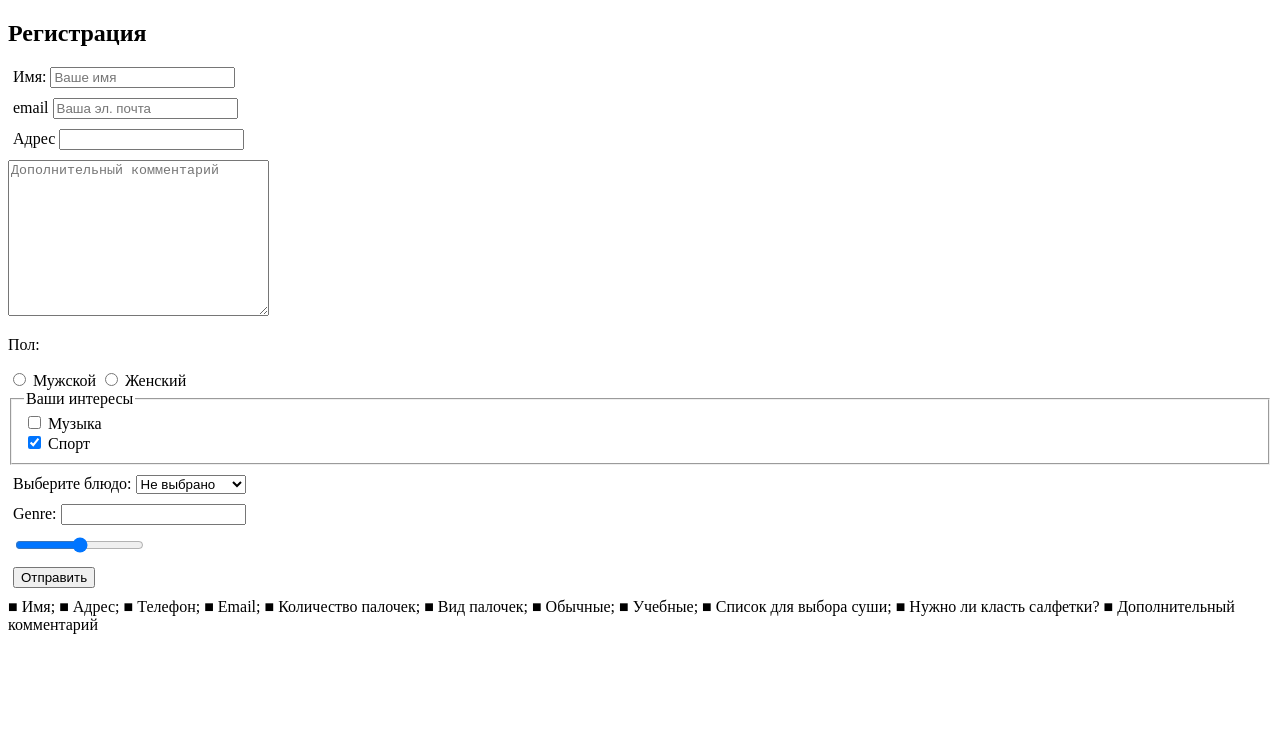
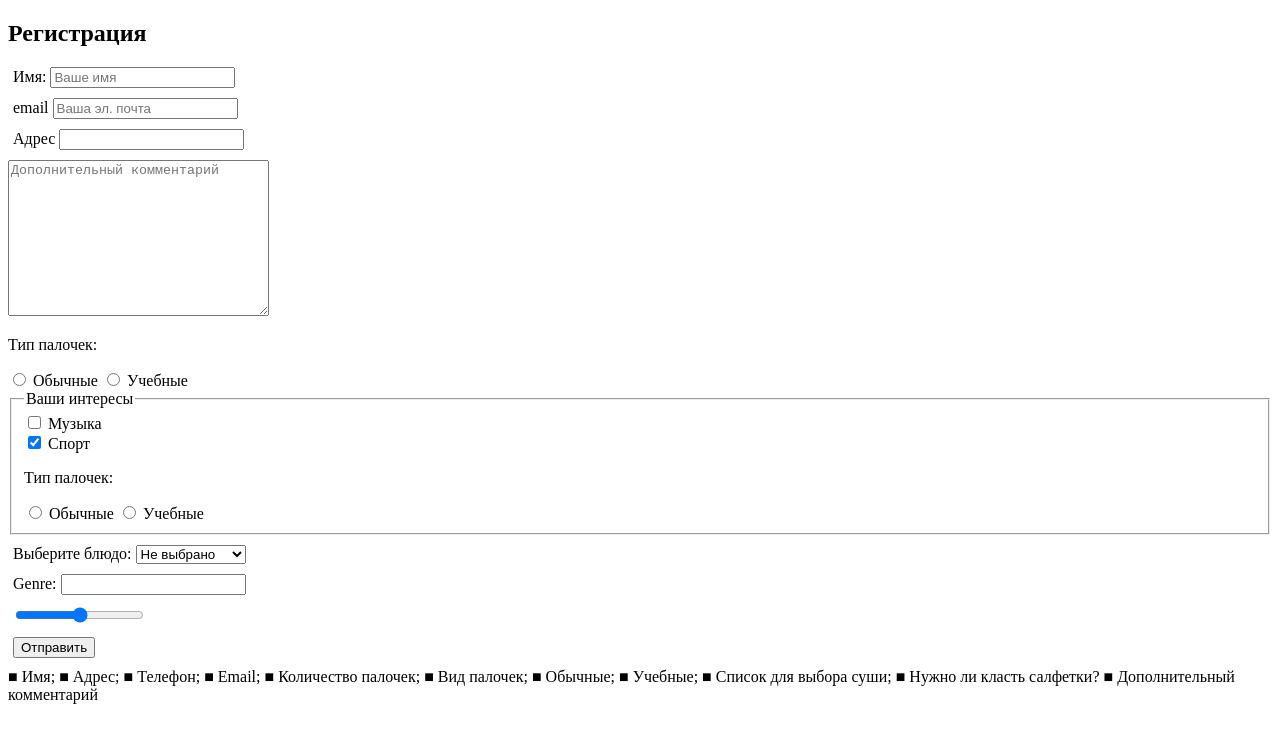
Before and after one commit to GarinDD/forms, a plain HTML site: page index.html in a window 1280 px wide. Drawn offline with Linux system fonts and the light colour scheme.

Commit message:
Stick type

```diff
--- a/index.html
+++ b/index.html
@@ -56,12 +56,12 @@
 
     <div>
         <p>
-            Пол:
+            Тип палочек:
         </p>
-        <input type="radio" value="male" id="gender1" name="sex" />
-        <label for="gender1">Мужской</label>
-        <input type="radio" value="female" id="gender2" name="sex" />
-        <label for="gender2">Женский</label>
+        <input type="radio" value="regular" id="regular" name="chopsticks" />
+        <label for="sticktype1">Обычные</label>
+        <input type="radio" value="rookie" id="rookie" name="chopsticks" />
+        <label for="sticktype2">Учебные</label>
     </div>
 
 
@@ -76,6 +76,15 @@
             <label for="sport">Спорт</label>
         </div>
 
+        <div>
+            <p>
+                Тип палочек:
+            </p>
+            <input type="radio" value="regular" id="regular" name="chopsticks" />
+            <label for="sticktype1">Обычные</label>
+            <input type="radio" value="rookie" id="rookie" name="chopsticks" />
+            <label for="sticktype2">Учебные</label>
+        </div>
 
     </fieldset>
     <div class="formrow">
```
